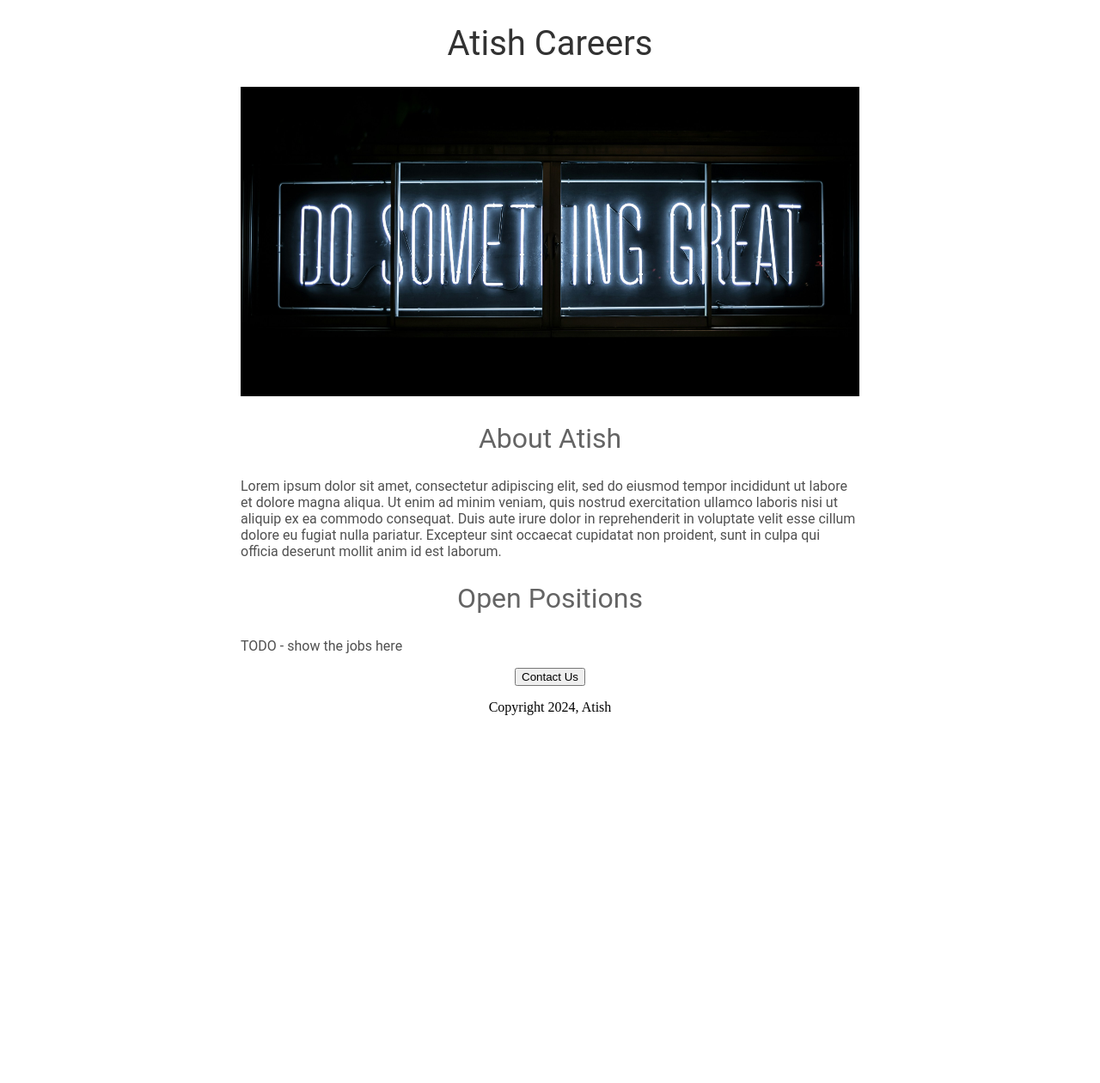
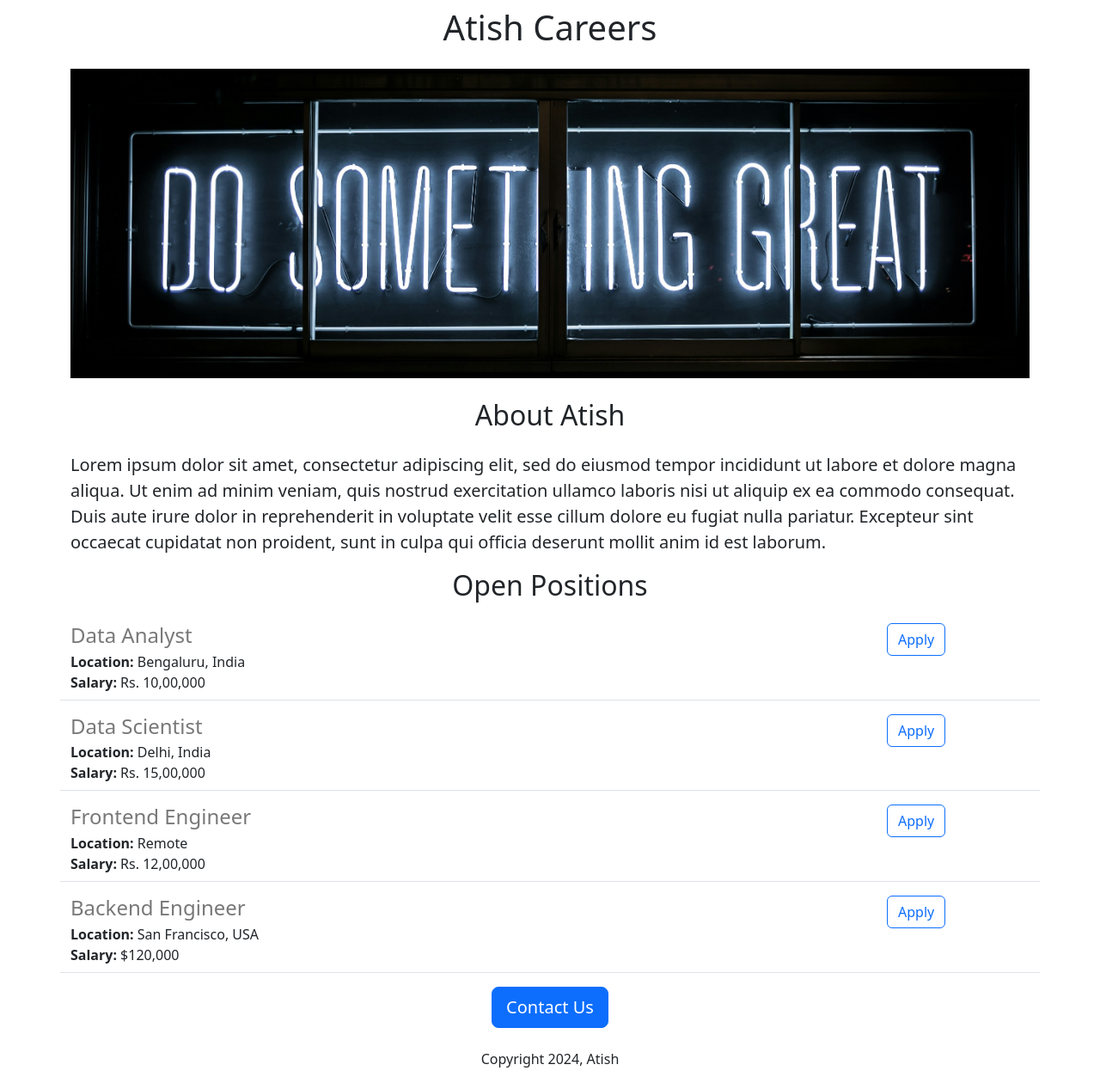
Before and after one commit to Dhanajirao1898/adg-careers-website-v2, a Flask app: page / in a window 1280 px wide. Shown: the whole page at 86% size. Before the commit the page ends 832 px from the top, so only its background shows below. Run offline with Flask 3, Linux system fonts and the light colour scheme.

Commit message:
added dynamic

```diff
--- a/app.py
+++ b/app.py
@@ -1,10 +1,39 @@
-from flask import Flask, render_template
+from flask import Flask, render_template, jsonify
 
 app = Flask(__name__)
 
+JOBS = [{
+    'id': 1,
+    'title': 'Data Analyst',
+    'location': 'Bengaluru, India',
+    'salary': 'Rs. 10,00,000'
+}, {
+    'id': 2,
+    'title': 'Data Scientist',
+    'location': 'Delhi, India',
+    'salary': 'Rs. 15,00,000'
+}, {
+    'id': 3,
+    'title': 'Frontend Engineer',
+    'location': 'Remote',
+    'salary': 'Rs. 12,00,000'
+}, {
+    'id': 4,
+    'title': 'Backend Engineer',
+    'location': 'San Francisco, USA',
+    'salary': '$120,000'
+}]
+
+
 @app.route("/")
 def hello_world():
-    return render_template("home.html")
+  return render_template("home.html", jobs=JOBS, company_name='Atish')
+
+
+@app.route("/api/jobs")
+def list_jobs():
+  return jsonify(JOBS)
+
 
 if __name__ == "__main__":
   app.run(host='0.0.0.0', debug=True)
--- a/templates/home.html
+++ b/templates/home.html
@@ -2,53 +2,41 @@
 <html>
   <head>
     <title>Atish Careers</title>
+    <meta charset="utf-8">
+    <meta name="viewport" content="width=device-width, initial-scale=1">
+    <link href="https://cdn.jsdelivr.net/npm/bootstrap@5.3.3/dist/css/bootstrap.min.css" rel="stylesheet" integrity="sha384-QWTKZyjpPEjISv5WaRU9OFeRpok6YctnYmDr5pNlyT2bRjXh0JMhjY6hW+ALEwIH" crossorigin="anonymous">
     <style>
-      h1 {
-        font-size: 40px;
-        font-family: Roboto;
-        font-weight: normal;
-        color: rgb(50, 50, 50);
-        text-align: center;
+      #banner {
+        height: 360px;
+        width: 100%;
+        object-fit: cover;
+        margin-bottom: 16px;
       }
 
-      #banner {
-        width: 100%;
-        height: 360px;
-        object-fit: cover;
-      }
 
-      h2 {
-        font-family: Roboto;
-        font-size: 32px;
-        color: rgb(100, 100, 100);
-        text-align: center;
-        font-weight: normal;
-      }
+    </style>
 
-      .bodytext {
-        font-family: Roboto;
-        color: rgb(80, 80, 80);
-      }
 
-      #container {
-        max-width: 720px;
-        margin: 0 auto;
-      }
-    </style>
   </head>
   <body>
-    <div id="container">
-      <h1>Atish Careers</h1>
-      <img id="banner" src="https://03f07786-5a9b-491e-b699-e9faff3dca05-00-36zzp8269ykj1.sisko.replit.dev/static/baner.jpg"/>
-      <h2>About Atish</h2>
-      <p class="bodytext">
+    <div class="container">
+      <h1 class="text-center mt-2 mb-4">
+        {{company_name}} Careers
+      </h1>
+      <img class="img-fluid" id="banner" src="https://03f07786-5a9b-491e-b699-e9faff3dca05-00-36zzp8269ykj1.sisko.replit.dev/static/baner.jpg"/>
+      <h2 class="text-center mt-2 mb-4">About Atish</h2>
+      <p class="lead">
         Lorem ipsum dolor sit amet, consectetur adipiscing elit, sed do eiusmod tempor incididunt ut labore et dolore magna aliqua. Ut enim ad minim veniam, quis nostrud exercitation ullamco laboris nisi ut aliquip ex ea commodo consequat. Duis aute irure dolor in reprehenderit in voluptate velit esse cillum dolore eu fugiat nulla pariatur. Excepteur sint occaecat cupidatat non proident, sunt in culpa qui officia deserunt mollit anim id est laborum.
       </p>
-      <h2>Open Positions</h2>
-      <p class="bodytext">TODO - show the jobs here</p>
-      <div style="text-align:center;">
-      <button>Contact Us</button>
-        <p>Copyright 2024, Atish</p>
+      <h2 class="text-center mt-2 mb-4">Open Positions</h2>
+      <div>
+        {% for job in jobs %}
+          {% include 'jobitem.html' %}
+        {% endfor %}
+      </div>
+      <div class="text-center">
+      <button class="btn btn-primary btn-lg">Contact Us</button>
+        <p class="mt-4">Copyright 2024, Atish</p>
       </div>
     </div>
   </body>
--- /dev/null
+++ b/templates/jobitem.html
@@ -0,0 +1,22 @@
+<div class="border-bottom row" style="margin-bottom:16px;padding-bottom:8px;">
+  <div class="col-10">
+    <h4
+      style="color:rgb(120,120,120); margin-bottom:4px;">
+      {{job['title']}}
+    </h4>
+    <div>
+      <b>Location:</b> {{job['location']}}
+    </div>
+    {% if 'salary' in job %}
+    <div>
+      <b>Salary:</b> {{job['salary']}}
+    </div>
+    {% endif %}
+  </div>
+  <div class="col-2">
+    <button type="button" class="btn btn-outline-primary">Apply</button>
+
+  </div>
+
+
+</div>
```
